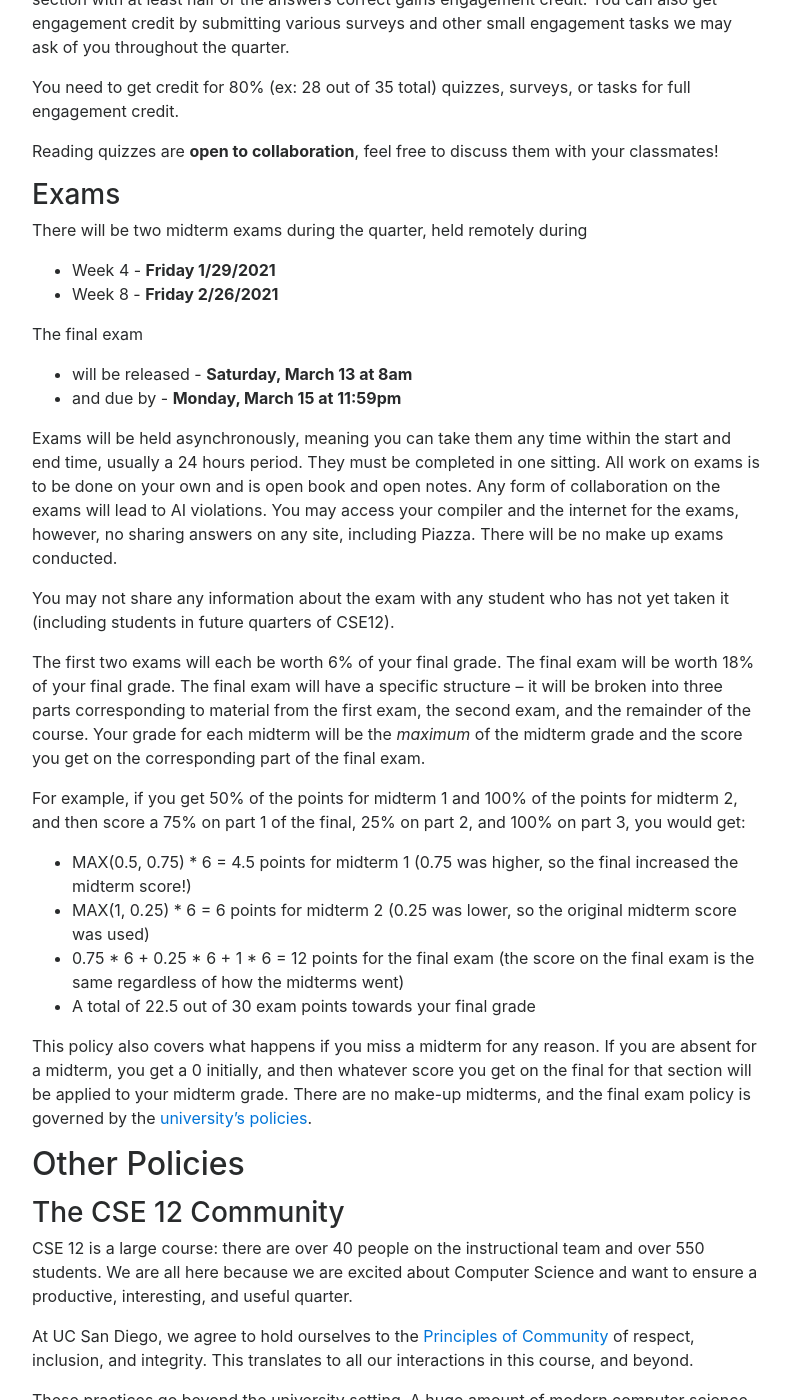
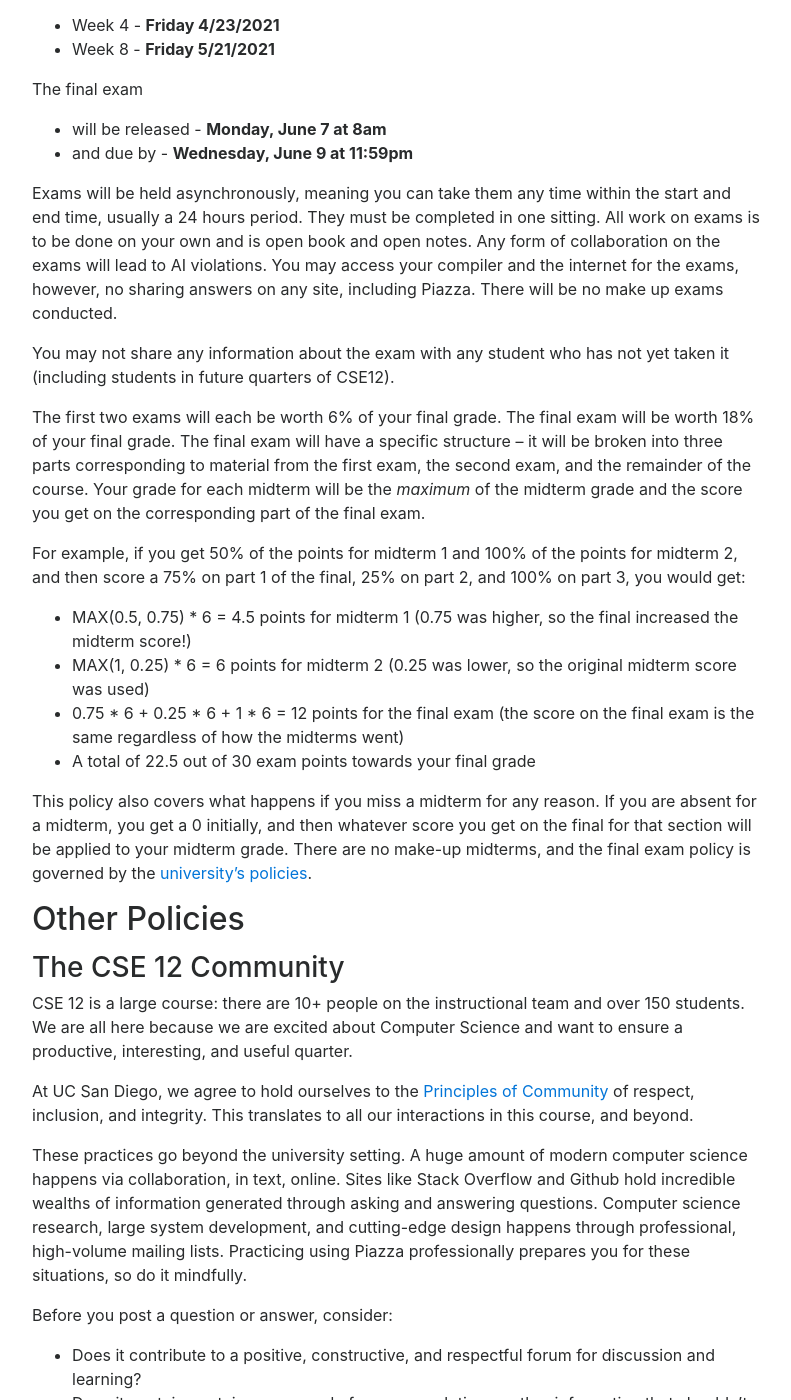
Before and after one commit to ucsd-cse12-sp21/ucsd-cse12-sp21.github.io, a Jekyll site: the page built from index.md, in a window 1280 px wide and 1400 px high, scrolled down 10302 px. Shown: the whole window, without its empty margins (243-1034 px from the left). Built offline with Jekyll 4.4.1, drawn with Linux system fonts in a browser that asks for light colours; nearby versions of some CDN libraries; some of the changed text lies outside the part shown.

Commit message:
Update index.md

```diff
--- a/index.md
+++ b/index.md
@@ -41,17 +40,11 @@ You can visit the lectures via Zoom links provided in Canvas.
 <table class="table table-striped">
 <thead>
   <tr>
-    <th>Section</th><th>Instructor</th><th>Time</th><th>Location</th>
+    <th>Section</th><th>Time</th><th>Location</th>
   </tr>
 </thead>
 <tr>
-  <td>B00 </td><td>Paul Cao</td><td>MWF 8am - 8:50am </td><td>Zoom</td>
-</tr>
-<tr>
-  <td>C00 </td><td>Greg Miranda</td><td>MWF 11am - 11:50am </td><td>Zoom</td>
-</tr>
-<tr>
-  <td>D00 </td><td>Greg Miranda</td><td>MWF 12pm - 12:50pm </td><td>Zoom</td>
+  <td>D00 </td><td>MWF 12pm - 12:50pm </td><td>Zoom</td>
 </tr>
 </table>
 
@@ -70,16 +63,7 @@ Zoom links for the discussion sections will be posted in Canvas.
   </tr>
 </thead>
 <tr>
-  <td>B01 </td><td>Tu 9am - 9:50am </td><td>Zoom</td>
-</tr>
-<tr>
-  <td>B02 </td><td>Tu 10am - 10:50am </td><td>Zoom</td>
-</tr>
-<tr>
-  <td>C01 </td><td>Tu 11am - 11:50am </td><td>Zoom</td>
-</tr>
-<tr>
-  <td>D01 </td><td>Tu 12pm - 12:50pm </td><td>Zoom</td>
+  <td>C01 </td><td>F 1pm - 1:50pm </td><td>Zoom</td>
 </tr>
 </table>
 
@@ -90,7 +74,9 @@ The schedule below outlines topics, due dates, and links to assignments. If you
 You are responsible for checking this schedule and
 completing work by the deadlines given, which are always at 11:59pm local San Diego time on the listed date.
 
-<iframe width="100%" height="800px" style="border: none; border-top: 1px solid grey; border-spacing: 2px"  src="https://docs.google.com/spreadsheets/d/e/2PACX-1vRpDLGr2ol9Im-2QRexErai5l4FMzqJHZ7aaP6DHkVxbsIku3Qqhaklv5EUxOwC-DdRPXg48krDEgGb/pubhtml?gid=594704517&amp;single=true&amp;widget=true&amp;headers=false"></iframe>
+<iframe width="100%" height="800px" style="border: none; border-top: 1px solid grey; border-spacing: 2px"  src="https://docs.google.com/spreadsheets/d/e/2PACX-1vRcMg6_V0OpYalQftwT443gDfcaIGb1mCydDs3k31ZE24RaKlXRE8ReP7VfU4XK9i22tz0KwE0b7imy/pubhtml?gid=594704517&single=true&amp;widget=true&amp;headers=false"></iframe>
+
+
 
 ## <a id="staff">Staff</a>
 
@@ -419,7 +405,7 @@ Gradescope's interface.
 
 Each lecture will come with an associated quiz. Completing the quiz before the next lecture section with at least half of the answers correct gains engagement credit. You can also get engagement credit by submitting various surveys and other small engagement tasks we may ask of you throughout the quarter.
 
-You need to get credit for 80% (ex: 28 out of 35 total) quizzes, surveys, or tasks for full engagement credit.
+You need to get credit for 80% (ex: 29 out of 36 total) quizzes, surveys, or tasks for full engagement credit.
 
 Reading quizzes are **open to collaboration**, feel free to discuss them with your classmates!
 
@@ -427,13 +413,13 @@ Reading quizzes are **open to collaboration**, feel free to discuss them with yo
 
 There will be two midterm exams during the quarter, held remotely during
 
-* Week 4 - **Friday 1/29/2021**
-* Week 8 - **Friday 2/26/2021**
+* Week 4 - **Friday 4/23/2021**
+* Week 8 - **Friday 5/21/2021**
 
 The final exam
 
-* will be released - **Saturday, March 13 at 8am**
-* and due by - **Monday, March 15 at 11:59pm**
+* will be released - **Monday, June 7 at 8am**
+* and due by - **Wednesday, June 9 at 11:59pm**
 
 Exams will be held asynchronously, meaning you can take them any time within the start and end time, usually a 24 hours period. They must be completed in one sitting. All work on exams is to be done on your own and is open book and open notes. Any form of collaboration on the exams will lead to AI violations. You may access your compiler and the internet for the exams, however, no sharing answers on any site, including Piazza. There will be no make up exams conducted.
 
@@ -467,7 +453,7 @@ policies](https://senate.ucsd.edu/operating-procedures/educational-policies/cour
 
 <a id="p:community"></a>
 ### The CSE 12 Community
-CSE 12 is a large course: there are over 40 people on the instructional team and over 550 students.  We are all here because we are excited about Computer Science and want to ensure a productive, interesting, and useful quarter.
+CSE 12 is a large course: there are 10+ people on the instructional team and over 150 students.  We are all here because we are excited about Computer Science and want to ensure a productive, interesting, and useful quarter.
 
 At UC San Diego, we agree to hold ourselves to the <a href="https://ucsd.edu/about/principles.html" target="_blank">Principles of Community</a> of respect, inclusion, and integrity.  This translates to all our interactions in this course, and beyond.
 
```
Also changed, not shown: other parts of index.md (+2 -3 lines).
